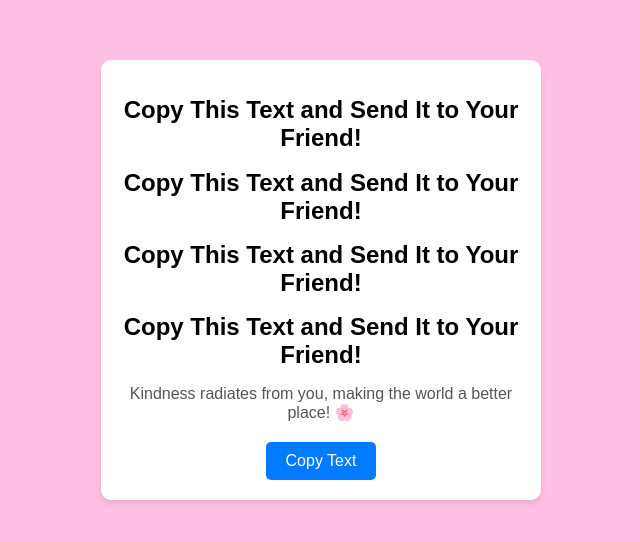
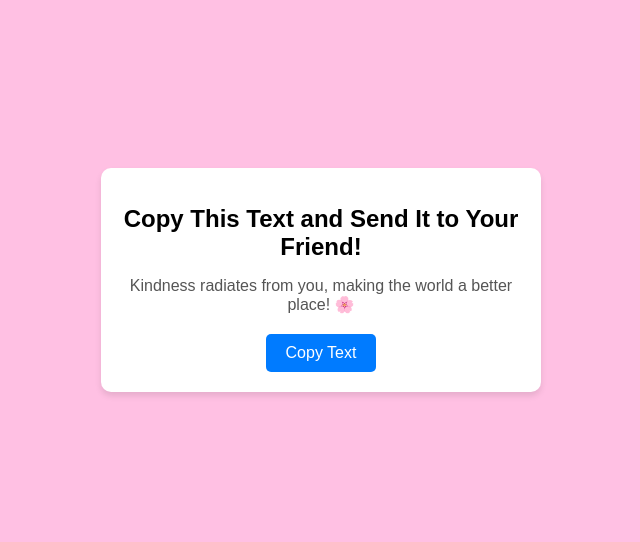
Before and after one commit to PRINCE-15306/FUN, a plain HTML site: page index.html in a window 1280 px wide. Shown: the part 120-662 px from the top of the page, without its empty margins (319-959 px from the left). Drawn offline with Linux system fonts and the light colour scheme.

Commit message:
Update index.html

```diff
--- a/index.html
+++ b/index.html
@@ -9,9 +9,6 @@
 <body>
   <div class="container">
     <h1>Copy This Text and Send It to Your Friend!</h1>
-    <h1>Copy This Text and Send It to Your Friend!</h1>
-    <h1>Copy This Text and Send It to Your Friend!</h1>
-    <h1>Copy This Text and Send It to Your Friend!</h1>
     <p id="text"></p>
     <button class="copy-button" onclick="copyText()">Copy Text</button>
   </div>
```
